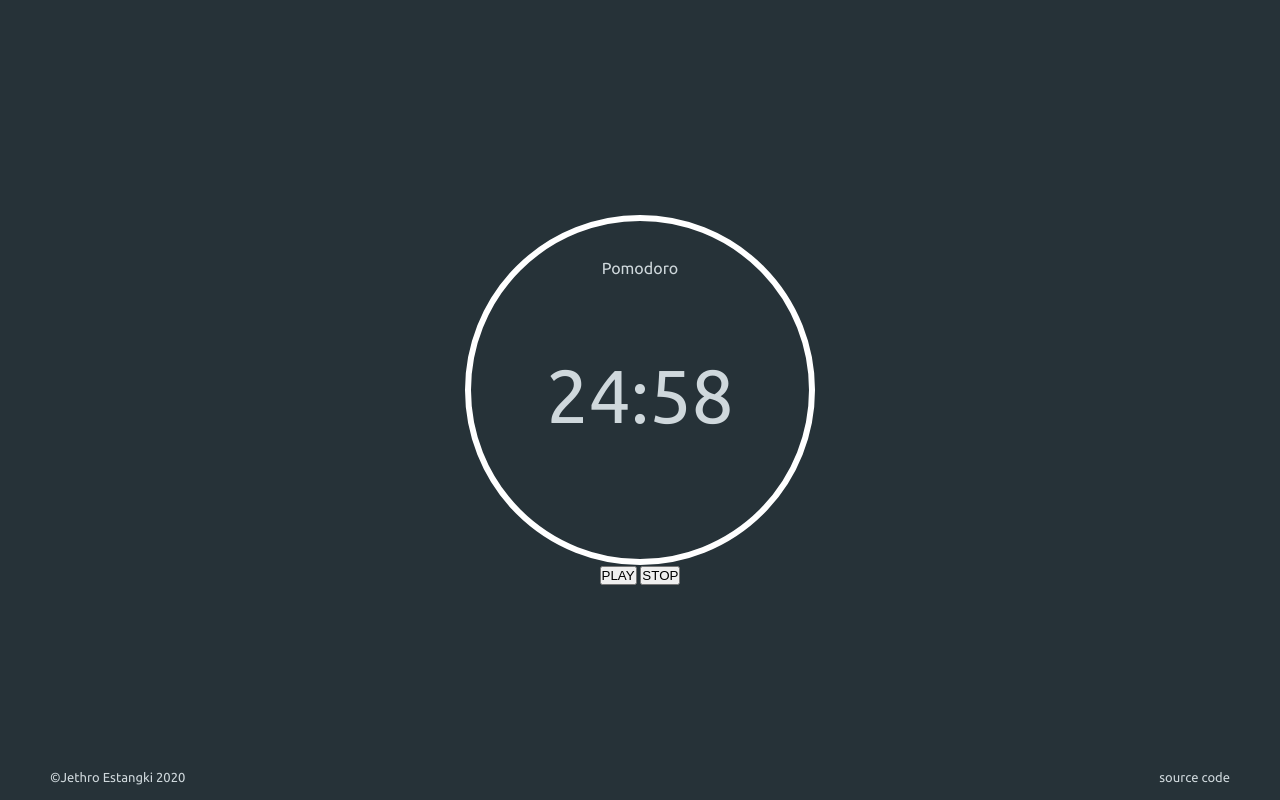
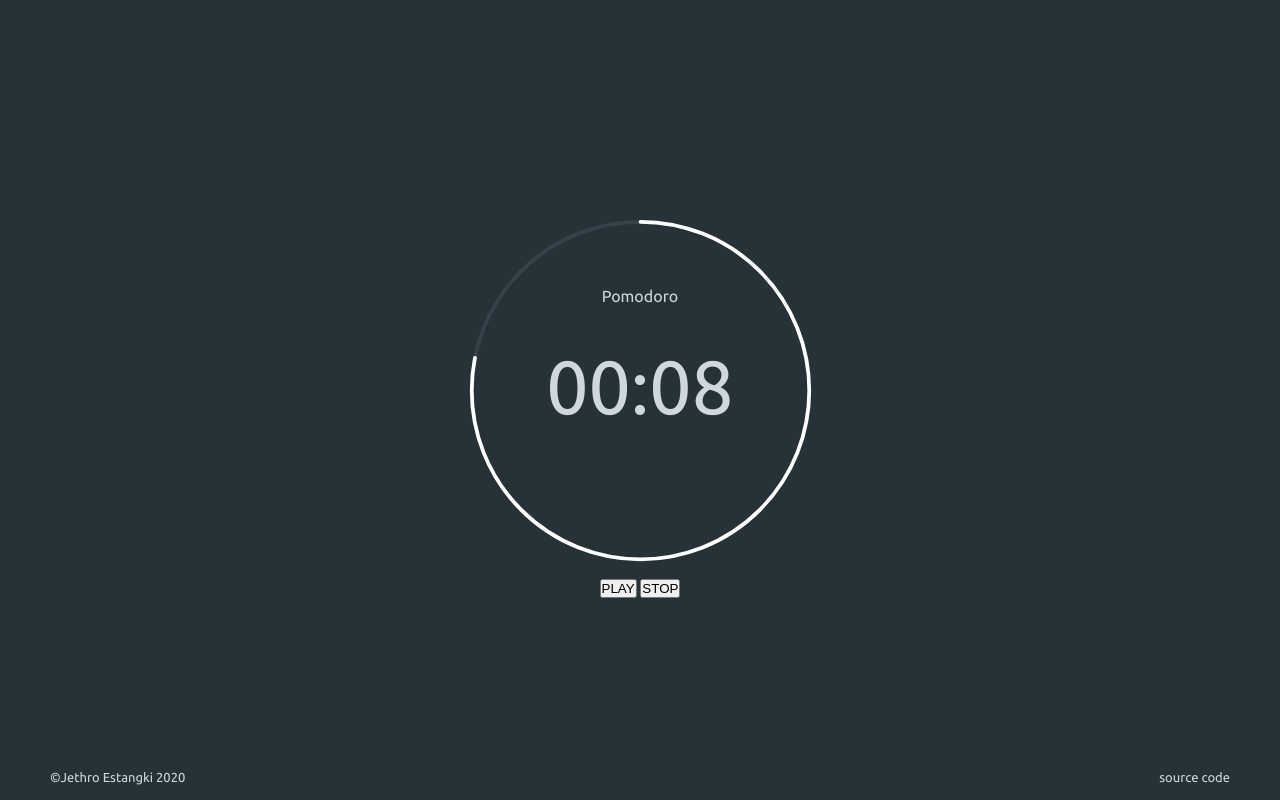
Before and after one commit to iamjethrooo/pomodoro, a plain HTML site: page index.html in a window 1280 px wide. Both pictures are taken after a click on the button "PLAY". Drawn offline with Linux system fonts and the light colour scheme.

Commit message:
Make circle animation when timer is running

```diff
--- a/index.html
+++ b/index.html
@@ -10,8 +10,30 @@
     <main>
       <div class="main-container">
         <div class="clock-container">
+          <svg
+            class="svg"
+            viewBox="0 0 100 100"
+            xmlns="http://www.w3.org/2000/svg"
+          >
+            <g class="circle">
+              <circle id="path-elapsed" cx="50" cy="50" r="45"></circle>
+              <path
+                id="path-remaining"
+                stroke-dasharray="283 283"
+                d="
+          M 50, 50
+          m -45, 0
+          a 45,45 0 1,0 90,0
+          a 45,45 0 1,0 -90,0
+         "
+              ></path>
+            </g>
+          </svg>
+
           <div id="status">Pomodoro</div>
-          <div id="timer"><span id="minutes"></span>:<span id="seconds"></span></div>
+          <div id="timer">
+            <span id="minutes"></span>:<span id="seconds"></span>
+          </div>
         </div>
         <div class="button-container">
           <button class="pause-play play">PLAY</button>
--- a/main.js
+++ b/main.js
@@ -4,22 +4,42 @@ PLAY_PAUSE.addEventListener("click", () => {
   PLAY_PAUSE.classList.toggle("playing");
 });
 
-let mins = 25;
-let secs = 00;
+let mins = 0;
+let secs = 10;
 let count = 0;
 let shortBreak = 5; // Minutes
 let longBreak = 15; // Minutes
+const FULL_DASH_ARRAY = 283;
 
 const MINUTES = document.querySelector("#minutes");
 const SECS = document.querySelector("#seconds");
 const PLAY = document.querySelector(".play");
 
+const TIME_LIMIT = mins * 60 + secs;
+let timePassed = 0;
+let timeLeft = TIME_LIMIT;
+
 function pad(n) {
   return n < 10 && n >= 0 ? "0" + n : n;
 }
 
+function calculateTimeFraction() {
+  const rawTimeFraction = timeLeft / TIME_LIMIT;
+  return rawTimeFraction - (1 / TIME_LIMIT) * (1 - rawTimeFraction);
+}
+const PATH_REMAINING = document.querySelector("#path-remaining");
+function updateCircle() {
+  const pathRemaining = `${
+    calculateTimeFraction() * FULL_DASH_ARRAY.toFixed(0)
+  } 283`;
+
+  PATH_REMAINING.setAttribute("stroke-dasharray", pathRemaining);
+}
+
 function startTimer() {
   setTimeout(() => {
+    timePassed++;
+    timeLeft = TIME_LIMIT - timePassed;
     if (secs == 0) {
       if (mins == 0) {
         count++;
@@ -37,6 +57,7 @@ function startTimer() {
     }
     secs--;
     SECS.textContent = pad(secs);
+    updateCircle();
     startTimer();
   }, 1000);
 }
--- a/style.scss
+++ b/style.scss
@@ -25,15 +25,46 @@ body {
   flex-direction: column;
   justify-content: space-around;
   align-items: center;
-  border: 6px solid white;
-  height: 350px;
-  width: 350px;
-  border-radius: 50%;
+  /* border: 6px solid #364249; */
+  position: relative;
+  height: 375px;
+  width: 375px;
+  /* border-radius: 50%; */
+}
+
+.svg {
+  transform: scaleX(-1);
+}
+
+.circle {
+  fill: none;
+  stroke: none;
+}
+
+#status {
+  position: absolute;
+  height: 55%;
 }
 
 #timer {
+  position: absolute;
   font-size: 75px;
-  height: 50%;
+  height: 25%;
+}
+
+#path-elapsed {
+  stroke-width: 1px;
+  stroke: #364249;
+}
+
+#path-remaining {
+  stroke-width: 1px;
+  stroke-linecap: round;
+
+  transform: rotate(90deg);
+  transform-origin: center;
+
+  stroke: white;
 }
 
 /* Buttons */
```
Also changed, not shown: style.css.
